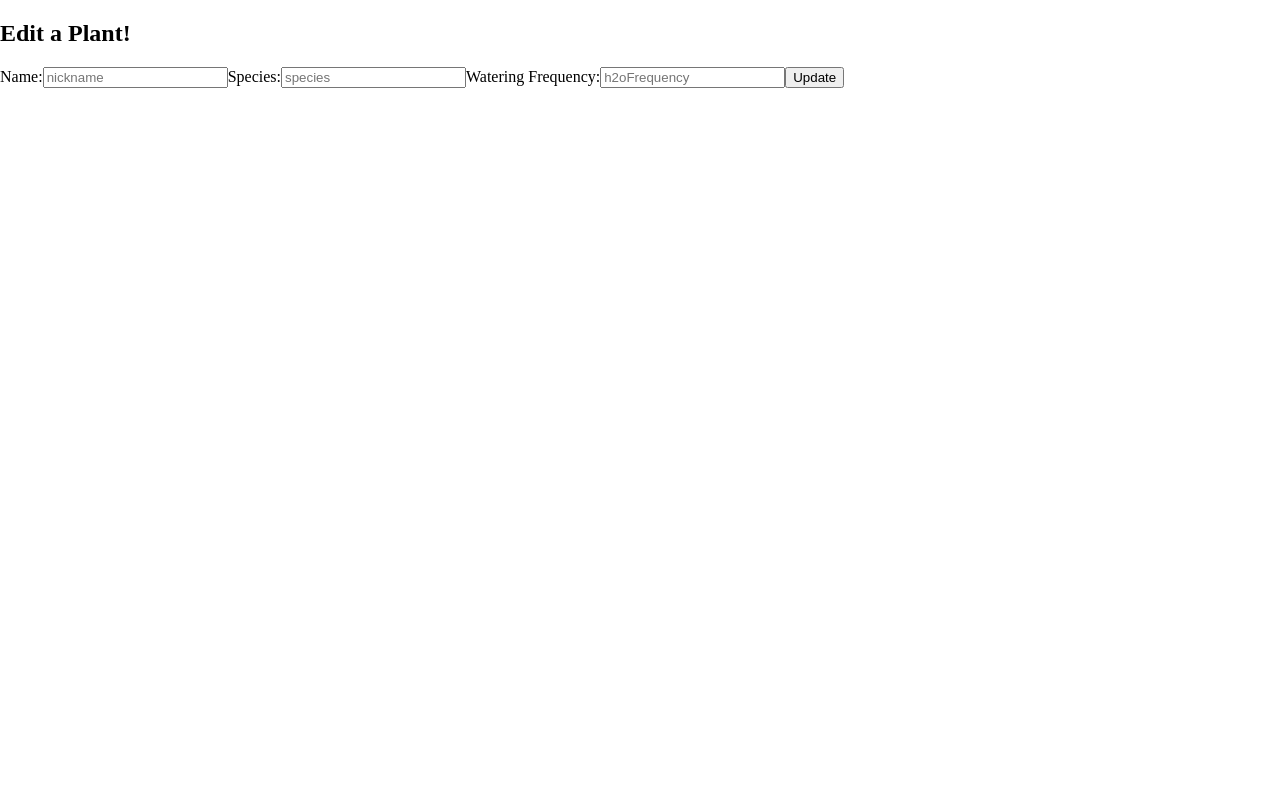
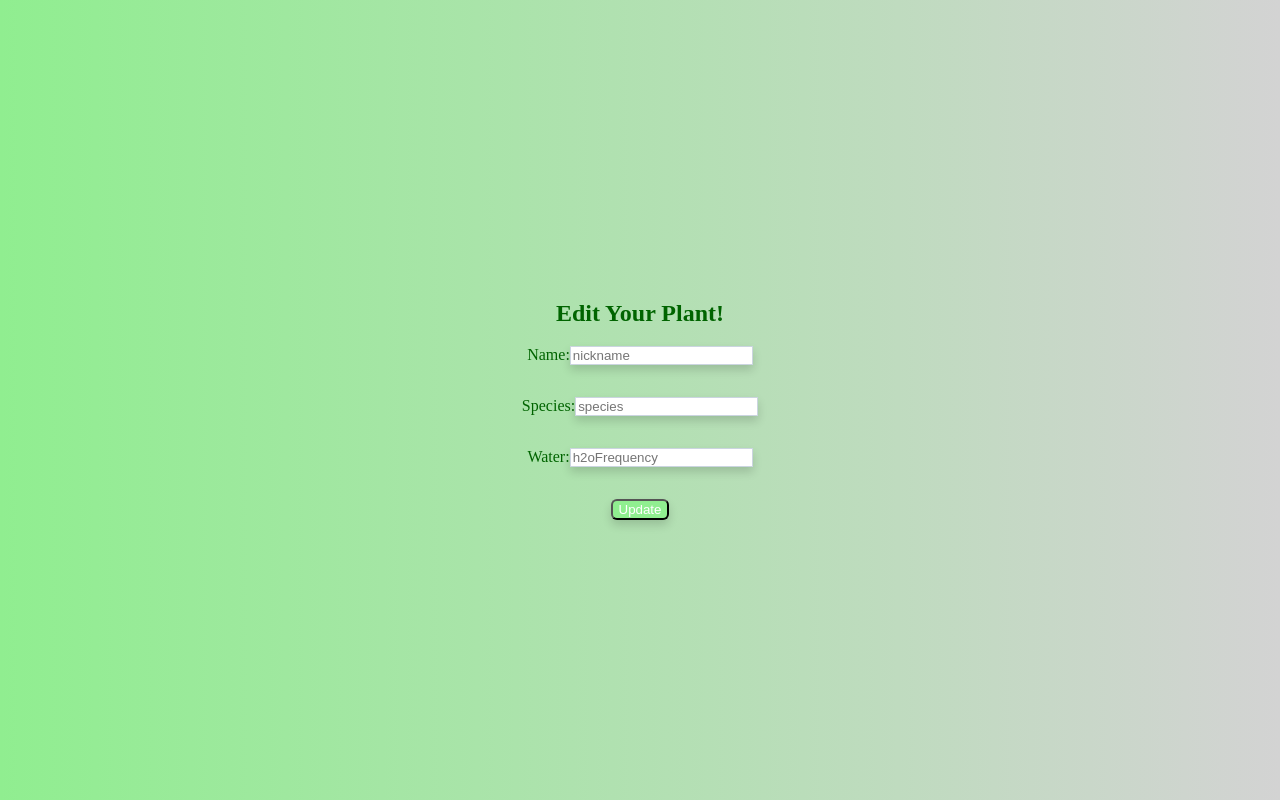
Before and after one commit to water-my-plants-tt67/front-end, a React (Create React App) app in the folder water-my-plants/: page /edit-plant/1 in a window 1280 px wide. Built offline with nearby package versions, Linux system fonts and the light colour scheme; sample sign-in values are in the browser's storage.

Commit message:
styling done bois

```diff
--- a/water-my-plants/src/UserPlantsComponents/EditPlant.js
+++ b/water-my-plants/src/UserPlantsComponents/EditPlant.js
@@ -2,6 +2,40 @@ import React, {useState} from "react";
 import { connect } from 'react-redux';
 import { useHistory } from "react-router-dom";
 import {putPlant, getUserPlants} from '../Actions/index'
+import styled from 'styled-components'
+
+const Wrapper = styled.div`
+  background: linear-gradient(to right, lightgreen, lightgrey);
+  display: flex;
+  flex-direction: column;
+  justify-content: center;
+  align-items: center;
+  height: 100vh;
+`
+
+const Input = styled.input`
+  border: 1px solid #cbd5e0;
+  box-shadow: 0 5px 10px 0 rgba(0, 0, 0, .15);
+  margin-bottom: 2rem;
+`
+
+const Label = styled.label`
+  color: darkgreen;
+`
+
+const Button = styled.button`
+  box-shadow: 0 5px 10px 0 rgba(0, 0, 0, .15);
+  border-radius: .375rem;
+  background-color: lightgreen;
+  color: white;
+  transition: .25s ease-in-out;
+
+  &:hover {
+      cursor: pointer;
+      background-color: white;
+      color: darkgreen;
+  }
+`
 
 const EditPlant = (props) => {
   const { putPlant, getUserPlants } = props;
@@ -31,41 +65,43 @@ const EditPlant = (props) => {
 
   return (
     <form onSubmit={handleSubmit}>
+      <Wrapper>
+        <h2 style={{color: 'darkgreen'}}>Edit Your Plant!</h2>
 
-      <h2>Edit a Plant!</h2>
-
-      <label>
+        <Label>
           Name:
-          <input
+            <Input
             name='nickname'
             type = 'text'
             placeholder='nickname'
             value={formValues.nickname}
             onChange={handleChange}
             />
-        </label>
+          </Label>
 
-        <label>
+          <Label>
             Species:
-          <input
+            <Input
             name='species'
             type = 'text'
             placeholder='species'
             value={formValues.species}
             onChange={handleChange}
             />
-        </label>
-        <label>
-          Watering Frequency:
-          <input
+          </Label>
+          <Label>
+            Water:
+            <Input
             name='h2oFrequency'
             type = 'text'
             placeholder='h2oFrequency'
             value={formValues.h2oFrequency}
             onChange={handleChange}
             />
-        </label>
-        <button type='submit' onSubmit={handleSubmit}>Update</button>
+          </Label>
+          <Button type='submit' onSubmit={handleSubmit}>Update</Button>
+      </Wrapper>
+
     </form>
   )
 }
--- a/water-my-plants/src/UserPlantsComponents/NewPlant.js
+++ b/water-my-plants/src/UserPlantsComponents/NewPlant.js
@@ -1,6 +1,45 @@
 import React, {useState} from "react";
 import {connect} from 'react-redux'
 import {postPlant, getUserPlants} from '../Actions/index'
+import styled from 'styled-components'
+
+const Wrapper = styled.div`
+  display: flex;
+  flex-direction: column;
+  justify-content: center;
+  align-items: center;
+  background: linear-gradient(darkgreen, white);
+  border-radius: .375rem;
+  box-shadow: 0 5px 10px 0 rgba(0, 0, 0, .15);
+  width: 40rem;
+  padding-bottom: 2rem;
+  margin-bottom: 2rem;
+`
+
+const Button = styled.button`
+  box-shadow: 0 5px 10px 0 rgba(0, 0, 0, .15);
+  border-radius: .375rem;
+  background-color: lightgreen;
+  color: white;
+  transition: .25s ease-in-out;
+
+  &:hover {
+      cursor: pointer;
+      background-color: white;
+      color: darkgreen;
+  }
+`
+
+const Label = styled.label`
+  color: white;
+`
+
+const Input = styled.input`
+  margin-bottom: 2rem;
+  margin-left: 1rem;
+  border: 1px solid #cbd5e0;
+  box-shadow: 0 5px 10px 0 rgba(0, 0, 0, .15);
+`
 
 function Plant({postPlant, getUserPlants}) {
   const initialValues = {
@@ -26,39 +65,41 @@ function Plant({postPlant, getUserPlants}) {
 
   return (
     <form onSubmit={handleSubmit}>
-      <h2>Add a Plant!</h2>
-      <label>
+      <Wrapper>
+        <h2 style={{color: 'white'}}>Add a Plant!</h2>
+        <Label>
           Name:
-          <input
+            <Input
             name='nickname'
             type = 'text'
             placeholder='nickname'
             value={formValues.nickname}
             onChange={handleChange}
             />
-        </label>
+          </Label>
 
-        <label>
+          <Label>
             Species:
-          <input
+            <Input
             name='species'
             type = 'text'
             placeholder='species'
             value={formValues.species}
             onChange={handleChange}
             />
-        </label>
-        <label>
-          Watering Frequency:
-          <input
+          </Label>
+          <Label>
+            Water:
+            <Input
             name='h2oFrequency'
             type = 'text'
             placeholder='h2oFrequency'
             value={formValues.h2oFrequency}
             onChange={handleChange}
             />
-        </label>
-        <button type='submit' onSubmit={handleSubmit}>Add to your profile</button>
+          </Label>
+          <Button type='submit' onSubmit={handleSubmit}>Add to your profile</Button>
+      </Wrapper>
     </form>
   )
 }
--- a/water-my-plants/src/UserPlantsComponents/PlantDetails.js
+++ b/water-my-plants/src/UserPlantsComponents/PlantDetails.js
@@ -1,8 +1,46 @@
 import React from "react";
 import { connect } from 'react-redux';
 import { useHistory } from "react-router-dom";
+import styled from 'styled-components'
 
 import { deletePlant, getUserPlants, getPlant } from "./../Actions/index";
+
+const Wrapper = styled.div`
+  background: linear-gradient(to right, lightgreen, lightgrey);
+  display: flex;
+  flex-direction: column;
+  justify-content: center;
+  align-items: center;
+  height: 100vh;
+`
+
+const Button = styled.button`
+  margin-top: 1rem;
+  box-shadow: 0 5px 10px 0 rgba(0, 0, 0, .15);
+  border-radius: .375rem;
+  background-color: lightgreen;
+  color: white;
+  transition: .25s ease-in-out;
+
+  &:hover {
+      cursor: pointer;
+      background-color: white;
+      color: darkgreen;
+  }
+`
+
+const DoubleWrapper = styled.div`
+  display: flex;
+  flex-direction: column;
+  justify-content: center;
+  align-items: center;
+  background: linear-gradient(darkgreen, white);
+  border-radius: .375rem;
+  box-shadow: 0 5px 10px 0 rgba(0, 0, 0, .15);
+  width: 40rem;
+  padding-bottom: 2rem;
+  margin-bottom: 2rem;
+`
 
 const PlantDetails = ({plant, deletePlant, getUserPlants, getPlant}) => {
   const history = useHistory();
@@ -17,16 +55,18 @@ const PlantDetails = ({plant, deletePlant, getUserPlants, getPlant}) => {
   }
 
   return (
-    <div>
-      <h1>{plant.nickname}</h1>
-      <p>{plant.species}</p>
-      <p>{plant.h2oFrequency}</p>
-      <button onClick={(evt) => {
-        evt.preventDefault();
-        history.push(`/edit-plant/${plant.id}`)
-      } } >Edit</button>
-      <button onClick={handleDelete} >Delete</button>
-    </div>
+    <Wrapper>
+      <DoubleWrapper>
+        <h1 style={{color: 'white'}}>{plant.nickname}</h1>
+        <p style={{color: 'white'}}>{plant.species}</p>
+        <p style={{color: 'white'}}>{plant.h2oFrequency}</p>
+        <Button onClick={(evt) => {
+          evt.preventDefault();
+          history.push(`/edit-plant/${plant.id}`)
+        } } >Edit</Button>
+        <Button onClick={handleDelete} >Delete</Button>
+      </DoubleWrapper>
+    </Wrapper>
   );
 }
 
--- a/water-my-plants/src/views/UserPlants.js
+++ b/water-my-plants/src/views/UserPlants.js
@@ -1,9 +1,84 @@
 import React, {useEffect} from 'react'
 import { connect } from 'react-redux'
 import { useHistory } from 'react-router-dom'
+import styled from 'styled-components'
 
 import { getUserPlants, getPlant } from "./../Actions";
 import NewPlant from "./../UserPlantsComponents/NewPlant";
+
+const Component = styled.div`
+  background: linear-gradient(to right, lightgreen, lightgrey);
+  display: flex;
+  align-items: center;
+  flex-direction: column;
+  height: 100vh;
+`
+
+const Wrapper = styled.div`
+  display: flex;
+  justify-content: center;
+  align-items: center;
+  flex-direction: column;
+`
+
+const MapWrapper = styled.div`
+  display: flex;
+  justify-content: center;
+  align-items: center;
+  flex-direction: column;
+  background: linear-gradient(darkgreen, white);
+  border-radius: .375rem;
+  box-shadow: 0 5px 10px 0 rgba(0, 0, 0, .15);
+  margin-bottom: 2rem;
+  margin-left: 1rem;
+  margin-right: 1rem;
+  width: 10rem;
+  padding-bottom: 1rem;
+`
+
+const ButtonWrapper = styled.div`
+  display: flex;
+  justify-content: center;
+  align-items: center;
+  flex-direction: column;
+`
+
+const SuperMapWrapper = styled.div`
+  display: grid;
+  grid-template-columns: auto auto auto;
+`
+
+const PlantWrapper = styled.div`
+
+`
+
+const PlantButton = styled.button`
+  box-shadow: 0 5px 10px 0 rgba(0, 0, 0, .15);
+  border-radius: .375rem;
+  background-color: lightgreen;
+  color: white;
+  transition: .25s ease-in-out;
+
+  &:hover {
+      cursor: pointer;
+      background-color: white;
+      color: darkgreen;
+  }
+`
+
+const LogoutButton = styled.button`
+  box-shadow: 0 5px 10px 0 rgba(0, 0, 0, .15);
+  border-radius: .375rem;
+  background-color: lightgreen;
+  color: white;
+  transition: .25s ease-in-out;
+
+  &:hover {
+      cursor: pointer;
+      background-color: white;
+      color: darkgreen;
+  }
+`
 
 const UserPlants = ({userPlants, getUserPlants, getPlant}) => {
   const history = useHistory();
@@ -13,38 +88,41 @@ const UserPlants = ({userPlants, getUserPlants, getPlant}) => {
   },[]);
 
   const handleLogOut = () =>{
-
+    localStorage.removeItem('token')
+    history.push('/')
   }
 
   return (
-    <div>
-      <div>
-        <h1>Your Plants :)</h1>
-      </div>
+    <Component>
+      <Wrapper>
+        <h1 style={{color: 'darkgreen'}}>Your Plants</h1>
+      </Wrapper>
+      <SuperMapWrapper>
         {userPlants.map((plant)=>{
           // console.log(plant);
           return (
-          <div>
-            <h2>{plant.nickname}</h2>
-            <div>
-              <button onClick={(evt) => {
+            <MapWrapper>
+              <h2 style={{color: 'white'}}>{plant.nickname}</h2>
+              <ButtonWrapper>
+                <PlantButton onClick={(evt) => {
                   evt.preventDefault();
                   getPlant(plant);
                   history.push(`/your-plant/${plant.id}`);
-              }} >Plant Details</button>
-            </div>
-          </div>
+                }} >Plant Details</PlantButton>
+              </ButtonWrapper>
+            </MapWrapper>
           );
         })}
-      <div>
+      </SuperMapWrapper>
+      <PlantWrapper>
         <NewPlant />
-      </div>
+      </PlantWrapper>
 
-      <div>
-        <button onClick={handleLogOut} >Log Out</button>
-      </div>
+      <ButtonWrapper>
+        <LogoutButton onClick={handleLogOut} >Log Out</LogoutButton>
+      </ButtonWrapper>
 
-    </div>
+    </Component>
   );
 }
 
```
Also changed, not shown: 1 other file (tests, documents, lock files or other folders). Lines whose indentation alone changed are shown as unchanged.
